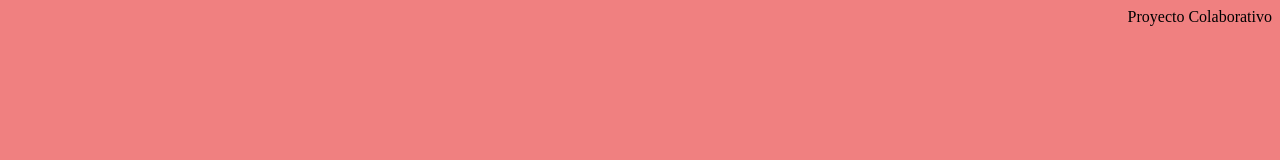
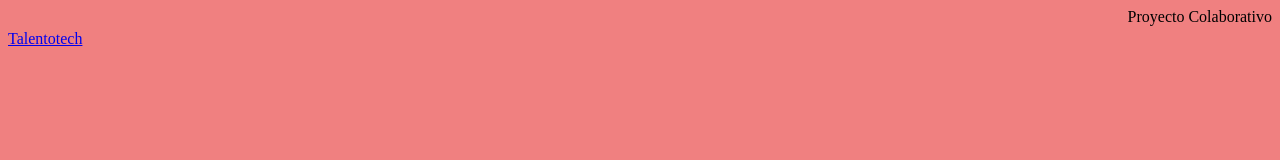
Before and after one commit to vgamas/clase24, a plain HTML site: page index.html in a window 1280 px wide. Drawn offline with Linux system fonts and the light colour scheme.

Commit message:
Agregar Link

```diff
--- a/index.html
+++ b/index.html
@@ -8,5 +8,6 @@
 </head>
 <body>
     <marquee behavior="alternate">Proyecto Colaborativo</marquee>
+    <a href="https://campus.talentotechbogota.co/">Talentotech</a>
 </body>
 </html>
```
